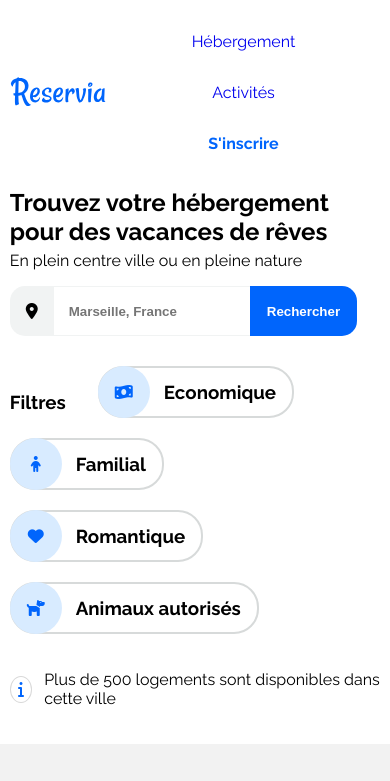
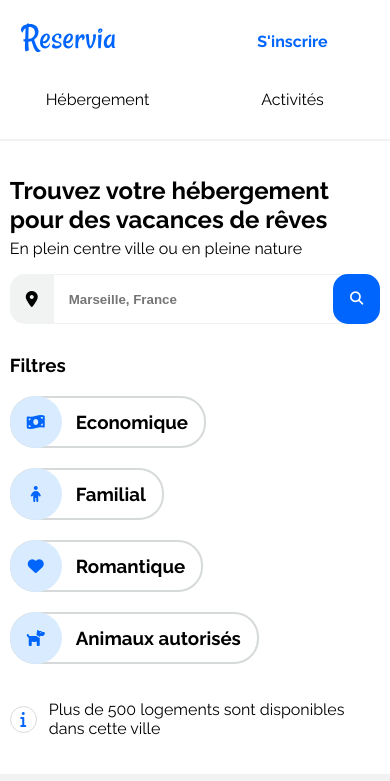
Before and after one commit to LaurieWeb/LaurieMontagner_2_16102020, a plain HTML site: page index.html in a window 390 px wide. Shown: the top 781 px of the page. Drawn offline with Linux system fonts and the light colour scheme.

Commit message:
WIP RESPONSIVE V2

```diff
--- a/index.html
+++ b/index.html
@@ -1,5 +1,5 @@
 <!DOCTYPE html>
-<html>
+<html lang="fr">
     <head>
         <meta charset="utf-8" />
         <meta name="viewport" content="width=device-width, initial-scale=1.0,  shrink-to-fit=no" />
@@ -11,13 +11,13 @@
     <body>
         <!-- Header -->
         <header>
-            <img id="logo" src="img/Reservia.svg"></img>
+            <img id="logo" src="img/Reservia.svg" alt="Logo de l'entreprise Reservia">
             <nav id="navigation">
                 <a class="boutonnav" href="#hebergement">Hébergement</a>
                 <a class="boutonnav" href="#activites">Activités</a>
-                <a class="boutoninsc" href="#">S'inscrire</a>
             </nav>
-        </header>
+            <a class="boutoninsc" href="#">S'inscrire</a>
+            </header>
         <!-- Main -->
         <main>
             <!-- Section Recherche -->
@@ -30,8 +30,8 @@
                     <div class="pin">
                         <i class="fas fa-map-marker-alt"></i>
                     </div>
-                    <form method="post" action="traitement.php">
-                        <input type="search" name="recherche" placeholder="Marseille, France" class="form"><input type="submit" value="Rechercher" class="search">
+                    <form method="post" action="traitement.php" class="formblock">
+                        <input type="search" name="recherche" placeholder="Marseille, France" class="form"><button type="submit" name="button" class="search"><span class="textsearch">Rechercher</span><i class="fas fa-search searchicon"></i></button>
                     </form>
                 </div>
             </section>
@@ -200,7 +200,7 @@
                                         <div class="etoilespop">
                                             <i class="fas fa-star star-blue"></i><i class="fas fa-star star-blue"></i><i class="fas fa-star star-blue"></i><i class="fas fa-star star-blue"></i><i class="fas fa-star star-gray"></i>
                                         </div>
-                                     </div>
+                                    </div>
                                 </div>
                             </a>
                         </div>
--- a/stylesheet.css
+++ b/stylesheet.css
@@ -13,6 +13,7 @@ body
 a
 {
 	text-decoration: none;
+	color: black;
 }
 
 a:visited
@@ -22,20 +23,23 @@ a:visited
 
 header
 {
-	display: flex;
-	justify-content: space-between;
+	display: grid;
+	grid-template-columns: auto auto 324px 162px;
+	grid-template-areas:  "logo . navigation boutoninsc";
 	width: 95%;
 	margin: auto;
 }
 
 #logo
 {
+	grid-area: logo;
 	padding-top: 30px;
 }
 
 #navigation
 {
 	display: flex;
+	grid-area: navigation;
 }
 
 .boutonnav
@@ -58,6 +62,7 @@ header
 .boutoninsc
 {
 	display: block;
+	grid-area: boutoninsc;
 	width: 162px;
 	padding-top: 30px;
 	color: #0065FC;
@@ -144,6 +149,11 @@ h1
 	font-weight: bold;
 }
 
+.searchicon
+{
+	display: none !important;
+}
+
 
 #filtresblock
 {
@@ -209,6 +219,7 @@ h1
 	border-radius: 100%;
 	border: 1px solid #d9d9d9;
 	width: 25px;
+	min-width: 25px;
 	height: 25px;
 	margin-right: 12px;
 }
@@ -241,6 +252,12 @@ h1
 .star-gray
 {
 	color: #d7dada;
+}
+
+#hebergement
+{
+	display: block;
+	width: 100%;
 }
 
 #Hebergementblock
@@ -522,40 +539,45 @@ footer
 
 @media screen and (max-width: 609px)
 {
+		header
+		{
+			display: grid;
+			width: 100%;
+			grid-template-columns: 50% 50%;
+			grid-template-areas:  "logo boutoninsc"
+        		"navigation navigation";
+		}
+
 		#logo
 		{
-			padding-top: 30px;
+			padding-left: 20px;
+    		padding-top: 15px;
 		}
 
 		#navigation
 		{
-			display: flex;
-			flex-wrap: wrap;
+
 		}
 
 		.boutonnav
 		{
 			display: block;
-			align-self: flex-end;
-			width: 162px;
-			padding-top: 30px;
-			margin: auto;
-			margin-top: 0px;
-			text-align: center;
-			border-top: 2px solid transparent;
+			width: 50%;
+			border-top: 0px;
+			padding-bottom: 30px;
+			border-bottom: 2px solid #F2F2F2;
+		}
+
+		.boutonnav:hover
+		{
+			color: #0065FC;
+			border-top: 0px;
+			border-bottom: 2px solid #0065FC;
 		}
 
 		.boutoninsc
 		{
-			display: block;
-			width: 162px;
-			padding-top: 30px;
-			color: #0065FC;
-			font-weight: bold;
-			margin: auto;
-			margin-top: 0px;
-			text-align: center;
-			border-top: 2px solid transparent;
+			width: 100%;
 		}
 
 
@@ -569,6 +591,40 @@ footer
 			width: 95%;
 			margin: auto;
 		}
+
+		.form
+		{
+			margin-right: -15px;
+			flex: 1;
+    		display: flex;
+		}
+
+		.formblock
+		{
+			flex: 1;
+    		display: flex
+    	}
+
+		.textsearch
+		{
+			display: none !important;
+		}
+
+		.searchicon
+		{
+			display: block !important;
+		}
+
+		.search
+		{
+			border-radius: 15px;
+		}
+
+		.filtretitle
+		{
+			width: 100%;
+    		padding-bottom: 20px;
+    	}
 
 		#filtres
 		{
@@ -663,7 +719,13 @@ footer
 
 @media screen and (max-width: 929px) and (min-width: 610px)
 {
-		#Hebergementblock
+		.filtretitle
+		{
+			width: 100%;
+    		padding-bottom: 20px;
+    	}
+
+    	#Hebergementblock
 		{
 			display: flex;
    			flex-direction: column-reverse;
@@ -732,6 +794,12 @@ footer
 
 @media screen and (max-width: 1399px) and (min-width: 930px)
 {
+		.filtretitle
+		{
+			width: 100%;
+    		padding-bottom: 20px;
+    	}
+
 		#Hebergementblock
 		{
 			display: flex;
```
